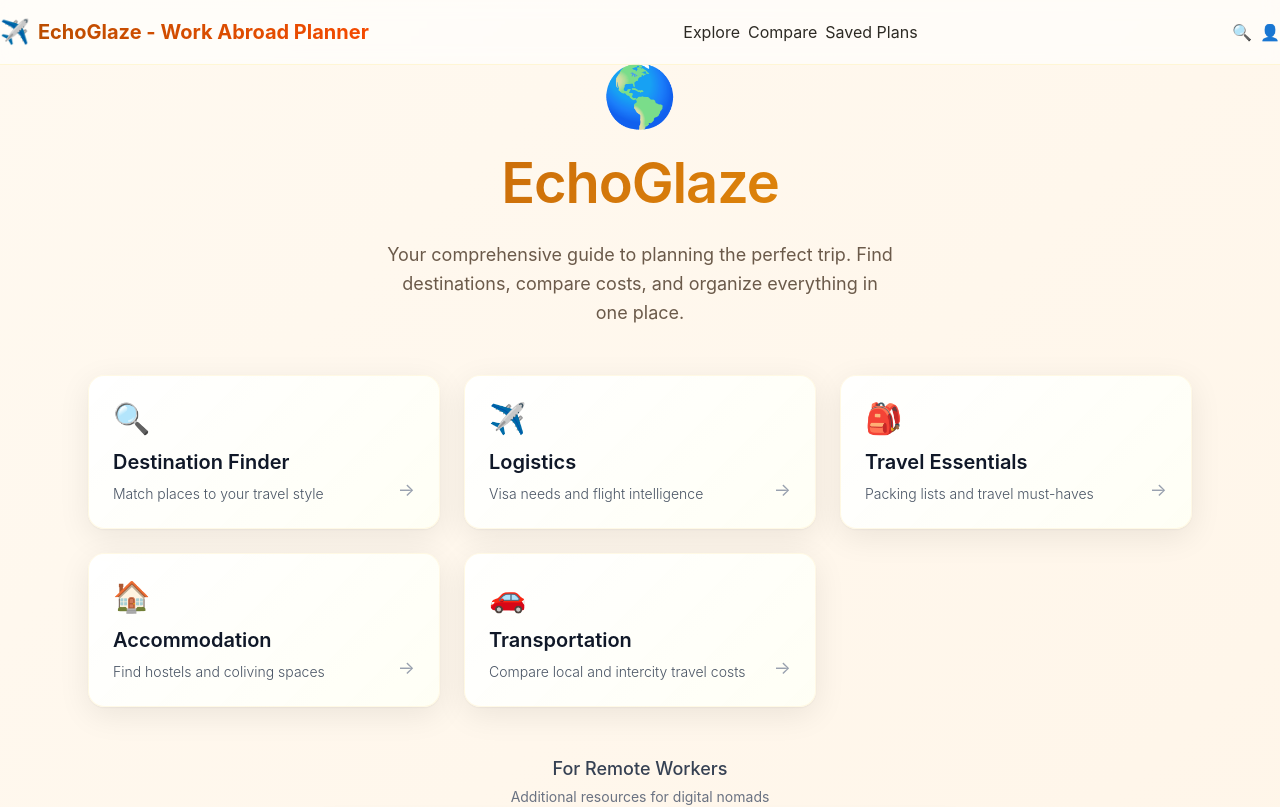
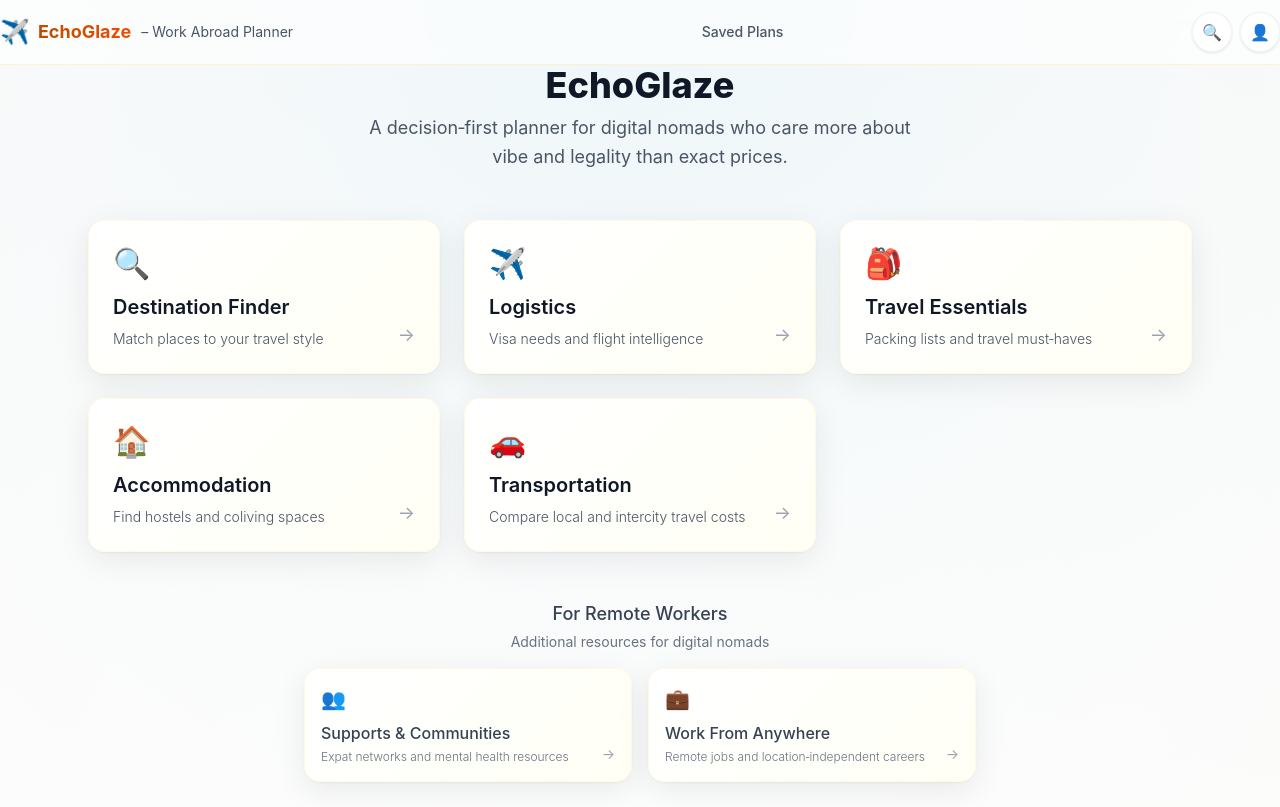
Before and after one commit to wgrea/EchoGlaze, a SvelteKit app: page / in a window 1280 px wide. Shown: the top 807 px of the page. Built offline with nearby package versions, Linux system fonts and the light colour scheme.

Commit message:
Add files via upload

```diff
--- a/src/routes/+layout.svelte
+++ b/src/routes/+layout.svelte
@@ -1,57 +1,116 @@
 <!-- src/routes/+layout.svelte -->
 <script lang="ts">
-  import '../app.css';  // Changed from '$app.css' to '../app.css'
+  import '../app.css';
   import { onMount } from 'svelte';
 
   let currentYear = new Date().getFullYear();
+
+  // Optional: add a global theme context here later
 </script>
 
-<!-- Dreamy overlay for atmosphere -->
-<div class="dreamy-overlay"></div>
+<!-- Glassy overlay -->
+<div class="dreamy-overlay pointer-events-none"></div>
 
-<!-- Header with nostalgic navigation -->
-<header class="relative z-20 bg-white/60 backdrop-blur-sm border-b border-amber-200/30">
+<!-- Main layout shell -->
+<main class="layout-main relative min-h-screen">
+  <!-- Header -->
+  <header class="relative z-20 bg-white/60 backdrop-blur-sm border-b border-amber-200/40">
     <div class="nostalgic-container">
       <div class="flex justify-between items-center h-16">
         <!-- Logo -->
         <a href="/" class="flex items-center gap-2 group">
           <span class="text-2xl">✈️</span>
-        <span class="font-bold text-xl bg-gradient-to-r from-amber-700 to-orange-600 bg-clip-text text-transparent">
-          EchoGlaze - Work Abroad  Planner
+          <span
+            class="font-bold text-lg bg-gradient-to-r from-amber-700 to-orange-600 bg-clip-text text-transparent"
+          >
+            EchoGlaze
           </span>
+          <span class="text-sm text-gray-600 ml-0.5">– Work Abroad Planner</span>
         </a>
 
-      <!-- Navigation -->
-      <nav class="hidden md:flex gap-2">
-        <a href="/" class="pill-nav">Explore</a>
-        <a href="/compare" class="pill-nav">Compare</a>
-        <a href="/saved" class="pill-nav">Saved Plans</a>
+        <!-- Desktop nav -->
+        <nav class="hidden md:flex gap-4">
+          <a
+            href="/saved"
+            class="pill-nav text-sm font-medium px-3 py-1.5 rounded-full
+                   hover:bg-blue-50 hover:text-blue-700 transition"
+          >
+            Saved Plans
+          </a>
         </nav>
 
         <!-- Action buttons -->
         <div class="flex items-center gap-2">
-        <button class="icon-button" title="Search">🔍</button>
-        <button class="icon-button" title="Profile">👤</button>
+          <button
+            class="icon-button text-gray-700 hover:text-blue-700 transition"
+            title="Search"
+          >
+            🔍
+          </button>
+          <button
+            class="icon-button text-gray-700 hover:text-blue-700 transition"
+            title="Profile"
+          >
+            👤
+          </button>
         </div>
       </div>
     </div>
   </header>
 
-<!-- Main content -->
+  <!-- Content area (where +page.svelte plugs in) -->
   <main class="relative z-10">
     <slot />
   </main>
 
   <!-- Footer -->
-<footer class="relative z-10 mt-24 border-t border-amber-200/30 bg-white/40 backdrop-blur-sm">
-  <div class="nostalgic-container py-8">
+  <footer
+    class="relative z-10 mt-auto border-t border-amber-200/40 bg-white/40 backdrop-blur-sm"
+  >
+    <div class="nostalgic-container py-6">
       <div class="text-center">
-      <p class="text-sm text-gray-600 mb-2">
-        🌍 Designed for digital nomads who value authenticity over exact prices
-      </p>
         <p class="text-xs text-gray-500">
-        © {currentYear} Travel Planner — Use multipliers to compare, not exact numbers
+          © {currentYear} Travel Planner
         </p>
       </div>
     </div>
   </footer>
+</main>
+
+<style>
+  :global(.layout-main) {
+    background: radial-gradient(
+        circle at top,
+        rgba(14, 165, 233, 0.06),
+        rgba(14, 165, 233, 0.02) 50%,
+        transparent 100%
+      ),
+      radial-gradient(
+        circle at bottom,
+        rgba(255, 255, 255, 0.9),
+        rgba(251, 251, 251, 0.9)
+      );
+  }
+
+  /* Reusable nav pill */
+  :global(.pill-nav) {
+    color: #4b5563;
+    background: transparent;
+    border: none;
+    outline: none;
+  }
+
+  :global(.icon-button) {
+    width: 2.5rem;
+    height: 2.5rem;
+    border-radius: 9999px;
+    display: flex;
+    align-items: center;
+    justify-content: center;
+    border: 1px solid rgba(0, 0, 0, 0.05);
+    background: rgba(255, 255, 255, 0.7);
+    backdrop-filter: blur(4px);
+    box-shadow: 0 1px 3px rgba(0, 0, 0, 0.1);
+    transition: all 0.2s;
+  }
+</style>
--- a/src/routes/+page.svelte
+++ b/src/routes/+page.svelte
@@ -4,13 +4,13 @@
   import { loadCountries } from '$lib/loaders/countryLoader';
   import type { Country } from '$lib/schema/types';
 
-  // Import home components
+  // Home components
   import MenuGrid from '$lib/components/home/MenuGrid.svelte';
   import DigitalNomadLinks from '$lib/components/home/DigitalNomadLinks.svelte';
   import PriceNote from '$lib/components/home/PriceNote.svelte';
 
   let countries: Country[] = [];
-  let loading = true;
+  let loading = false;
 
   onMount(async () => {
     try {
@@ -24,78 +24,94 @@
   });
 
   const menuItems = [
-    { title: "Destination Finder", description: "Match places to your travel style", icon: "🔍", path: "/resonance", color: "from-blue-50 to-indigo-50", accent: "text-blue-600" },
-    { title: "Logistics", description: "Visa needs and flight intelligence", icon: "✈️", path: "/logistics", color: "from-purple-50 to-pink-50", accent: "text-purple-600" },
-    { title: "Travel Essentials", description: "Packing lists and travel must-haves", icon: "🎒", path: "/travel-essentials", color: "from-green-50 to-emerald-50", accent: "text-green-600" },
-    { title: "Accommodation", description: "Find hostels and coliving spaces", icon: "🏠", path: "/accommodation", color: "from-amber-50 to-orange-50", accent: "text-amber-600" },
-    { title: "Transportation", description: "Compare local and intercity travel costs", icon: "🚗", path: "/transportation", color: "from-rose-50 to-red-50", accent: "text-rose-600" }
+    {
+      title: 'Destination Finder',
+      description: 'Match places to your travel style',
+      icon: '🔍',
+      path: '/resonance',
+      color: 'from-blue-50 to-indigo-50',
+      accent: 'text-blue-600'
+    },
+    {
+      title: 'Logistics',
+      description: 'Visa needs and flight intelligence',
+      icon: '✈️',
+      path: '/logistics',
+      color: 'from-purple-50 to-pink-50',
+      accent: 'text-purple-600'
+    },
+    {
+      title: 'Travel Essentials',
+      description: 'Packing lists and travel must‑haves',
+      icon: '🎒',
+      path: '/travel-essentials',
+      color: 'from-green-50 to-emerald-50',
+      accent: 'text-green-600'
+    },
+    {
+      title: 'Accommodation',
+      description: 'Find hostels and coliving spaces',
+      icon: '🏠',
+      path: '/accommodation',
+      color: 'from-amber-50 to-orange-50',
+      accent: 'text-amber-600'
+    },
+    {
+      title: 'Transportation',
+      description: 'Compare local and intercity travel costs',
+      icon: '🚗',
+      path: '/transportation',
+      color: 'from-rose-50 to-red-50',
+      accent: 'text-rose-600'
+    }
   ];
 
   const digitalNomadLinks = [
-    { title: "Supports & Communities", description: "Expat networks and mental health resources", icon: "👥", path: "/digital-nomad/support", color: "from-indigo-50 to-blue-50", accent: "text-indigo-600" },
-    { title: "Work From Anywhere", description: "Remote jobs and location-independent careers", icon: "💼", path: "/digital-nomad/how-to-work-from-anywhere", color: "from-teal-50 to-cyan-50", accent: "text-teal-600" }
+    {
+      title: 'Supports & Communities',
+      description: 'Expat networks and mental health resources',
+      icon: '👥',
+      path: '/digital-nomad/support',
+      color: 'from-indigo-50 to-blue-50',
+      accent: 'text-indigo-600'
+    },
+    {
+      title: 'Work From Anywhere',
+      description: 'Remote jobs and location‑independent careers',
+      icon: '💼',
+      path: '/digital-nomad/how-to-work-from-anywhere',
+      color: 'from-teal-50 to-cyan-50',
+      accent: 'text-teal-600'
+    }
   ];
 </script>
 
-<div class="nostalgic-container py-8">
-  <!-- Header -->
-  <div class="home-header">
-    <div class="text-6xl mb-4">🌎</div>
-    <h1 class="home-title">EchoGlaze</h1>
-    <p class="home-subtitle">
-      Your comprehensive guide to planning the perfect trip. Find destinations, compare costs, and organize everything in one place.
+<div class="home-page-container py-8">
+  <!-- Hero -->
+  <div class="text-center mb-12">
+    <h1 class="text-4xl font-extrabold text-gray-900 mb-2">
+      EchoGlaze
+    </h1>
+    <p class="text-lg text-gray-600 max-w-xl mx-auto leading-relaxed">
+      A decision‑first planner for digital nomads who care more about vibe and legality
+      than exact prices.
     </p>
   </div>
 
-  <!-- Main Menu Grid -->
+  <!-- Main menu grid -->
   <MenuGrid {menuItems} />
 
-  <!-- Digital Nomad Resources -->
+  <!-- Digital Nomad quick‑links -->
   <DigitalNomadLinks links={digitalNomadLinks} />
 
-  <!-- Price Note -->
+  <!-- Price philosophy note -->
   <PriceNote />
 </div>
 
 <style>
-  /* Homepage specific styles that aren't in components */
-  .home-header {
-    text-align: center;
-    margin-bottom: 3rem;
-    position: relative;
-  }
-
-  .home-title {
-    font-size: 3.5rem;
-    font-weight: 600;
-    background: linear-gradient(135deg, #b45309 0%, #f59e0b 100%);
-    -webkit-background-clip: text;
-    background-clip: text;
-    color: transparent;
-    margin-bottom: 1rem;
-    letter-spacing: -0.02em;
-  }
-
-  .home-subtitle {
-    color: #6b5a4a;
-    font-size: 1.125rem;
-    max-width: 32rem;
-    margin: 0 auto;
-    line-height: 1.6;
-  }
-
-  .nostalgic-container {
+  .home-page-container {
     max-width: 72rem;
     margin: 0 auto;
     padding: 0 1.5rem;
-    position: relative;
-    z-index: 2;
-  }
-
-  /* Responsive adjustments */
-  @media (max-width: 768px) {
-    .home-title {
-      font-size: 2.5rem;
-    }
   }
 </style>
```
Lines whose indentation alone changed are shown as unchanged.
